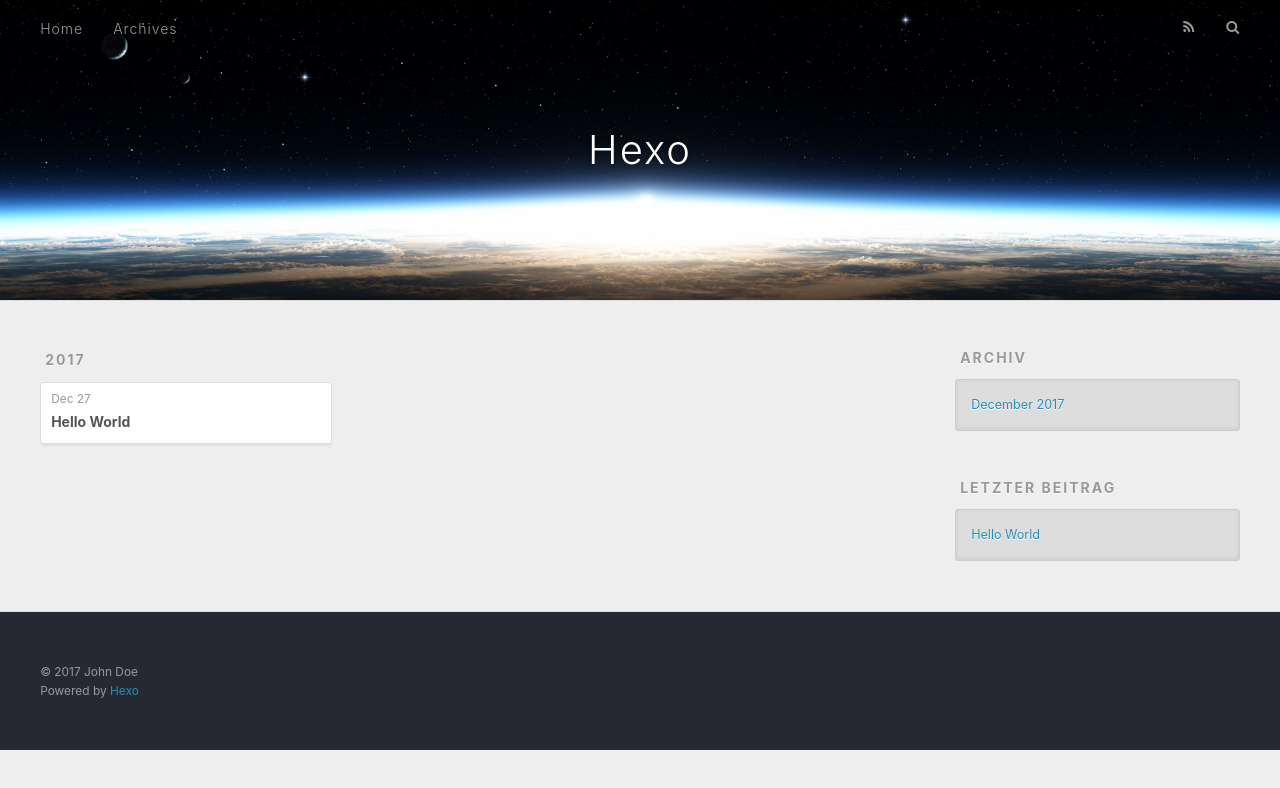
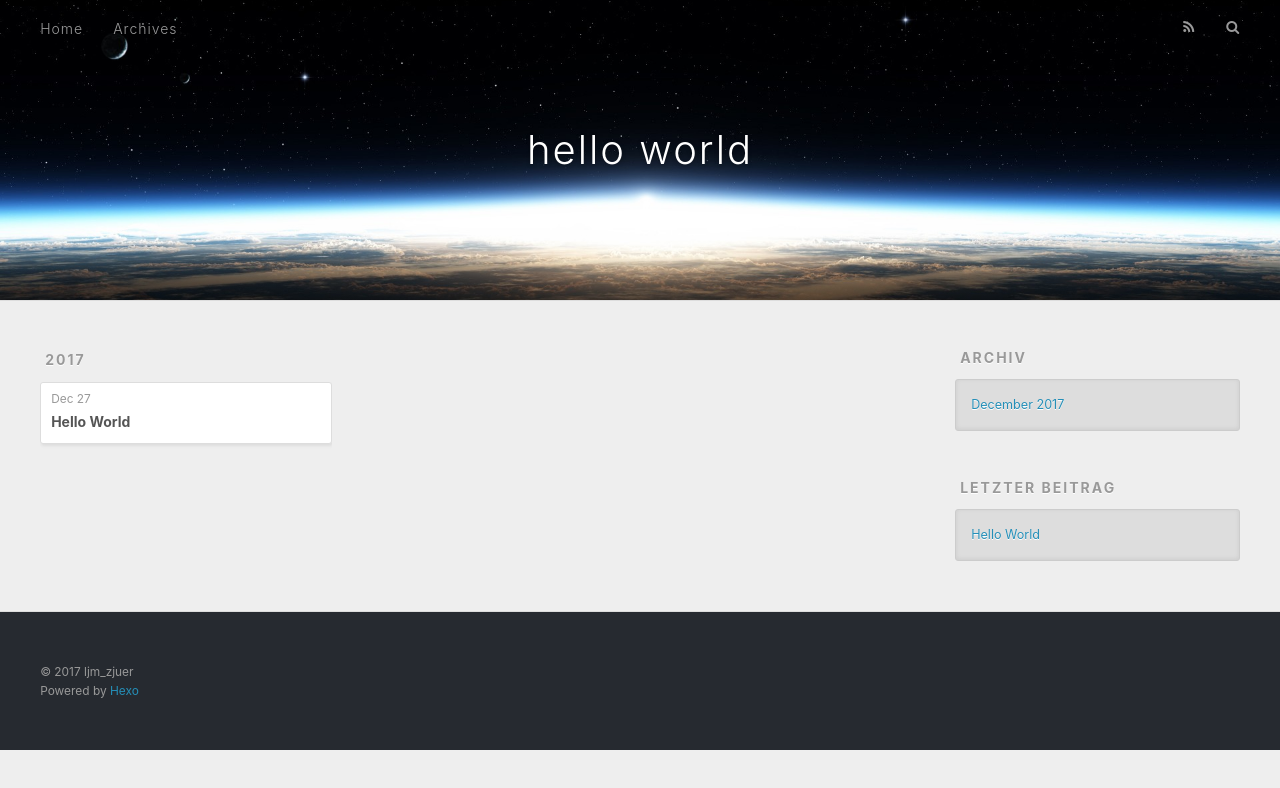
Before and after one commit to itachipein/itachipein.github.io, a plain HTML site: page archives/2017/12/index.html in a window 1280 px wide. Drawn offline with nearby package versions, Linux system fonts and the light colour scheme.

Commit message:
Site updated: 2017-12-27 16:48:36

```diff
--- a/archives/2017/12/index.html
+++ b/archives/2017/12/index.html
@@ -5,16 +5,16 @@
 
 
 
-  <title>Archiv: 2017/12 | Hexo</title>
+  <title>Archiv: 2017/12 | hello world</title>
   <meta name="viewport" content="width=device-width, initial-scale=1, maximum-scale=1">
   <meta property="og:type" content="website">
-<meta property="og:title" content="Hexo">
+<meta property="og:title" content="hello world">
 <meta property="og:url" content="http://yoursite.com/archives/2017/12/index.html">
-<meta property="og:site_name" content="Hexo">
+<meta property="og:site_name" content="hello world">
 <meta name="twitter:card" content="summary">
-<meta name="twitter:title" content="Hexo">
+<meta name="twitter:title" content="hello world">
 
-    <link rel="alternate" href="/atom.xml" title="Hexo" type="application/atom+xml">
+    <link rel="alternate" href="/atom.xml" title="hello world" type="application/atom+xml">
 
 
     <link rel="icon" href="/favicon.png">
@@ -33,7 +33,7 @@
   <div id="header-outer" class="outer">
     <div id="header-title" class="inner">
       <h1 id="logo-wrap">
-        <a href="/" id="logo">Hexo</a>
+        <a href="/" id="logo">hello world</a>
       </h1>
 
     </div>
@@ -138,7 +138,7 @@
 
   <div class="outer">
     <div id="footer-info" class="inner">
-      &copy; 2017 John Doe<br>
+      &copy; 2017 ljm_zjuer<br>
       Powered by <a href="http://hexo.io/" target="_blank">Hexo</a>
     </div>
   </div>
```
Also changed, not shown: 2017/12/27/hello-world/index.html (+6 -6 lines), archives/2017/index.html (+7 -7 lines), archives/index.html (+7 -7 lines), index.html (+8 -8 lines), 1 other file.
